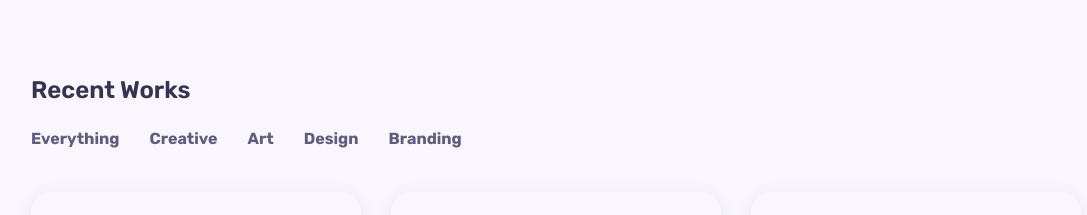
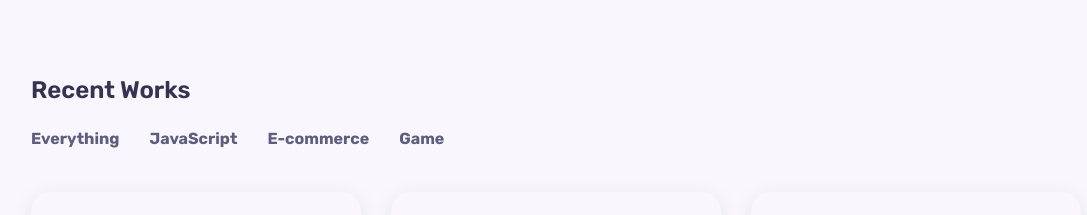
Before and after one commit to nurcanNT/portfolio_react, a React (Vite) app: page / in a window 1280 px wide. Shown: the part 2540-2755 px from the top of the page, without its empty margins (139-1226 px from the left). Built offline with nearby package versions, Linux system fonts and the light colour scheme.

Commit message:
portfolio update

```diff
--- a/src/components/portfolio/Menu.jsx
+++ b/src/components/portfolio/Menu.jsx
@@ -4,33 +4,28 @@
 const Menu = [
     {
         id: 1,
-        title: "Project Manegement Illustration",
-        category: "Design",
+        title: "Talk Shoes",
+        category: "E-commerce",
     },
     {
         id: 2,
-        title: "Guest App Walkthrough Screens",
-        category: "Art",
+        title: "Nirvanna",
+        category: "E-commerce",
     },
     {
         id: 3,
-        title: "Delivery App Wireframe",
-        category: "Branding",
+        title: "Latest Earthquake News",
+        category: "JavaScript",
     },
     {
         id: 4,
-        title: "Onboarding Motivation",
-        category: "Design",
+        title: "Social Media Clone",
+        category: "JavaScipt",
     },
     {
         id: 5,
-        title: "iMac Mockup Design",
-        category: "Creative",
-    },
-    {
-        id: 6,
-        title: "Project Manegement Illustration",
-        category: "Art",
+        title: "New Action Games",
+        category: "Game",
     },
 ]
 
--- a/src/components/portfolio/Portfolio.jsx
+++ b/src/components/portfolio/Portfolio.jsx
@@ -19,10 +19,9 @@ const Portfolio = () => {
 
             <div className="work__filters">
                 <span className="work__item" onClick={() => setItems(Menu)}>Everything</span>
-                <span className="work__item" onClick={() => filterItem("Creative")}>Creative</span>
-                <span className="work__item" onClick={() => filterItem("Art")}>Art</span>
-                <span className="work__item" onClick={() => filterItem("Design")}>Design</span>
-                <span className="work__item" onClick={() => filterItem("Branding")}>Branding</span>
+                <span className="work__item" onClick={() => filterItem("JavaScript")}>JavaScript</span>
+                <span className="work__item" onClick={() => filterItem("E-commerce")}>E-commerce</span>
+                <span className="work__item" onClick={() => filterItem("Game")}>Game</span>
             </div>
 
             <div className="work__container grid">
```
